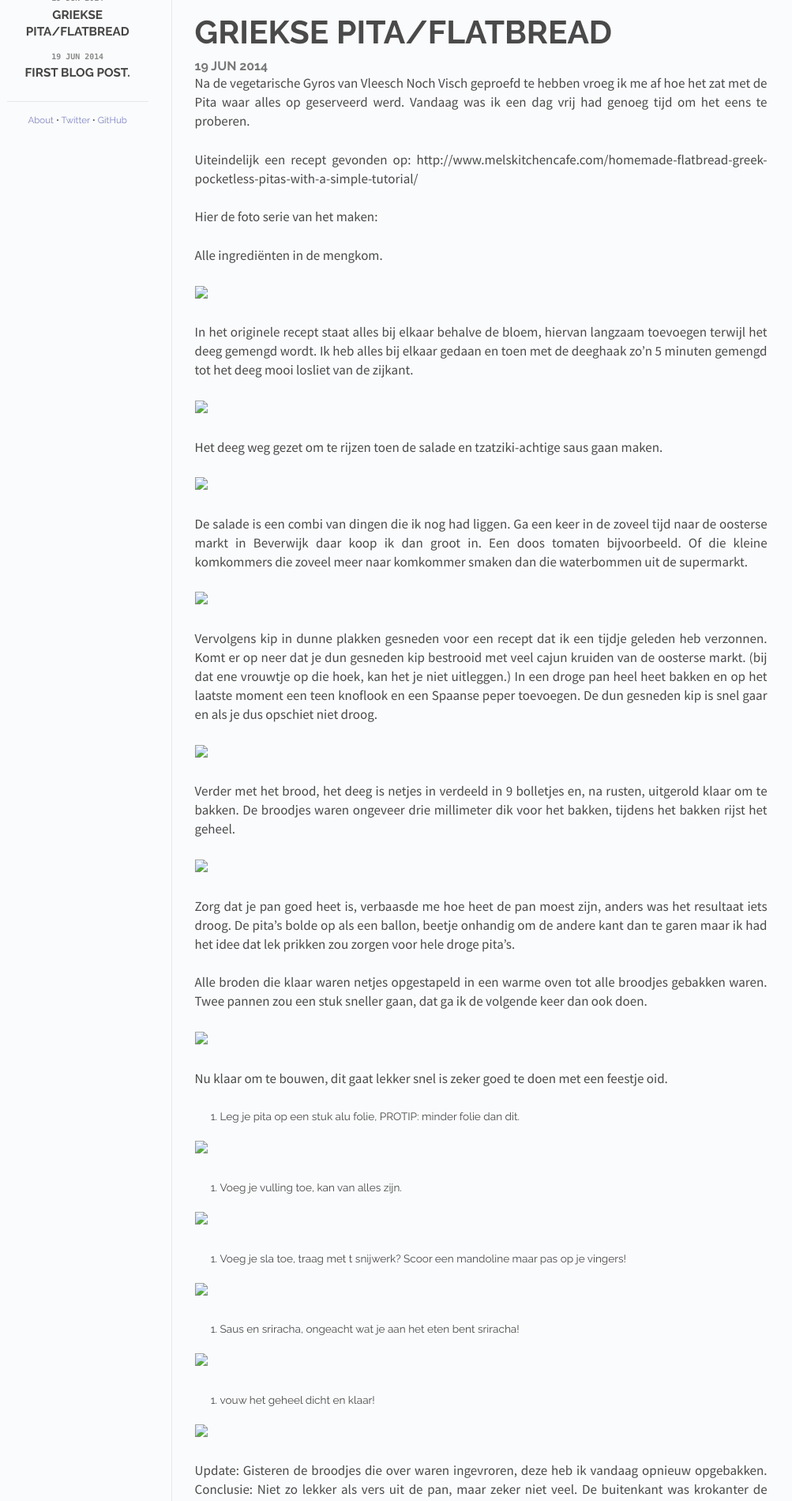
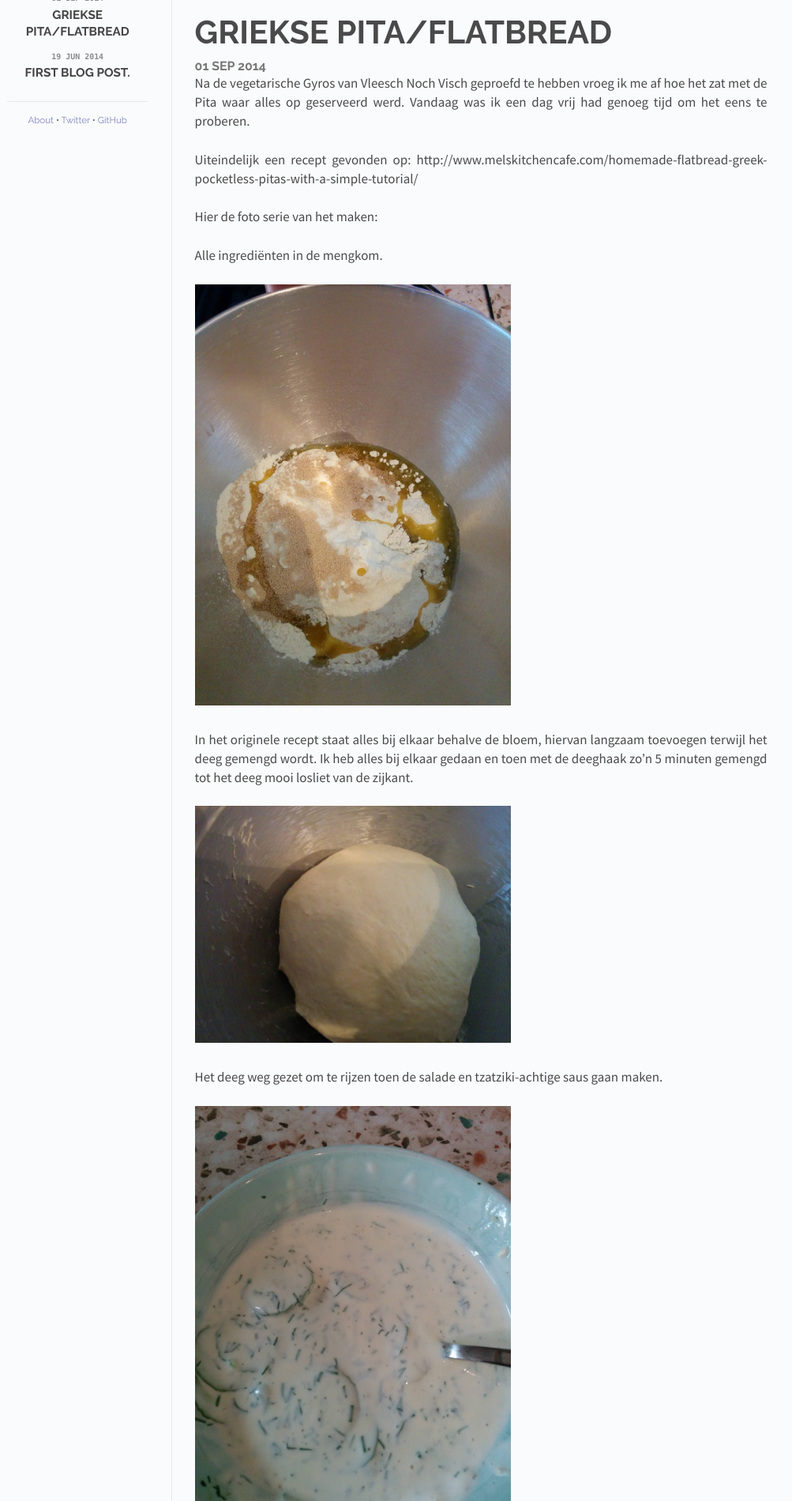
Before and after one commit to rikvanduijn/rikvanduijn.github.io, a Jekyll site: the page built from _posts/2014-09-01-pita.md, in a window 1280 px wide. Shown: the part 324-2224 px from the top of the page at 79% size, without its empty margins (141-1144 px from the left). Built offline with Jekyll 4.4.1, drawn with Linux system fonts in a browser that asks for light colours; Markdown is read by kramdown in place of the engine named in the settings; some of the changed text lies outside the part shown.

Commit message:
image link fix

```diff
--- a/_posts/2014-09-01-pita.md
+++ b/_posts/2014-09-01-pita.md
@@ -15,55 +15,55 @@ Hier de foto serie van het maken:
 
 Alle ingrediënten in de mengkom.
 
-<img src="images/pita01.jpg" width="400">
+<img src="/images/pita01.jpg" width="400">
 
 In het originele recept staat alles bij elkaar behalve de bloem, hiervan langzaam toevoegen terwijl het deeg gemengd wordt. Ik heb alles bij elkaar gedaan en toen met de deeghaak zo’n 5 minuten gemengd tot het deeg mooi losliet van de zijkant.
 
-<img src="images/pita02.jpg" width="400">
+<img src="/images/pita02.jpg" width="400">
 
 Het deeg weg gezet om te rijzen toen de salade en tzatziki-achtige saus gaan maken.
 
-<img src="images/pita03.jpg" width="400">
+<img src="/images/pita03.jpg" width="400">
 
 De salade is een combi van dingen die ik nog had liggen. Ga een keer in de zoveel tijd naar de oosterse markt in Beverwijk daar koop ik dan groot in. Een doos tomaten bijvoorbeeld. Of die kleine komkommers die zoveel meer naar komkommer smaken dan die waterbommen uit de supermarkt.
 
-<img src="images/pita04.jpg" width="400">
+<img src="/images/pita04.jpg" width="400">
 
 Vervolgens kip in dunne plakken gesneden voor een recept dat ik een tijdje geleden heb verzonnen. Komt er op neer dat je dun gesneden kip bestrooid met veel cajun kruiden van de oosterse markt. (bij dat ene vrouwtje op die hoek, kan het je niet uitleggen.) In een droge pan heel heet bakken en op het laatste moment een teen knoflook en een Spaanse peper toevoegen. De dun gesneden kip is snel gaar en als je dus opschiet niet droog.
 
-<img src="images/pita05.jpg" width="400">
+<img src="/images/pita05.jpg" width="400">
 
 Verder met het brood, het deeg is netjes in verdeeld in 9 bolletjes en, na rusten, uitgerold klaar om te bakken. De broodjes waren ongeveer drie millimeter dik voor het bakken, tijdens het bakken rijst het geheel.
 
-<img src="images/pita06.jpg" width="400">
+<img src="/images/pita06.jpg" width="400">
 
 Zorg dat je pan goed heet is, verbaasde me hoe heet de pan moest zijn, anders was het resultaat iets droog. De pita’s bolde op als een ballon, beetje onhandig om de andere kant dan te garen maar ik had het idee dat lek prikken zou zorgen voor hele droge pita’s.
 
 Alle broden die klaar waren netjes opgestapeld in een warme oven tot alle broodjes gebakken waren. Twee pannen zou een stuk sneller gaan, dat ga ik de volgende keer dan ook doen.
 
-<img src="images/pita07.jpg" width="400">
+<img src="/images/pita07.jpg" width="400">
 
 Nu klaar om te bouwen, dit gaat lekker snel is zeker goed te doen met een feestje oid.
 
 1. Leg je pita op een stuk alu folie, PROTIP: minder folie dan dit.
 
-<img src="images/pita08.jpg" width="400">
+<img src="/images/pita08.jpg" width="400">
 
 2. Voeg je vulling toe, kan van alles zijn.
 
-<img src="images/pita09.jpg" width="400">
+<img src="/images/pita09.jpg" width="400">
 
 3. Voeg je sla toe, traag met t snijwerk? Scoor een mandoline maar pas op je vingers!
 
-<img src="images/pita10.jpg" width="400">
+<img src="/images/pita10.jpg" width="400">
 
 4. Saus en sriracha, ongeacht wat je aan het eten bent sriracha!
 
-<img src="images/pita11.jpg" width="400">
+<img src="/images/pita11.jpg" width="400">
 
 5. vouw het geheel dicht en klaar!
 
-<img src="images/pita12.jpg" width="400">
+<img src="/images/pita12.jpg" width="400">
 
 
 
```
Also changed, not shown: other parts of _posts/2014-09-01-pita.md (+2 -2 lines), _posts/2014-06-19-first-blog-post.md (+1 -1 lines).
